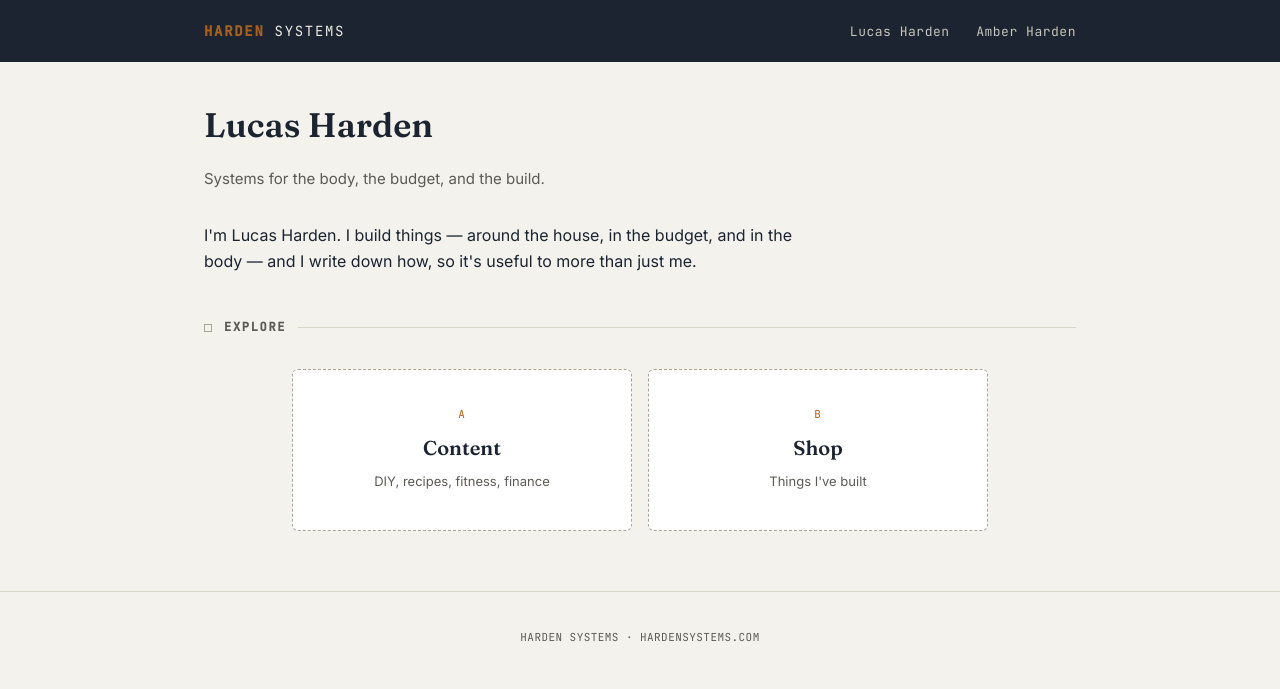
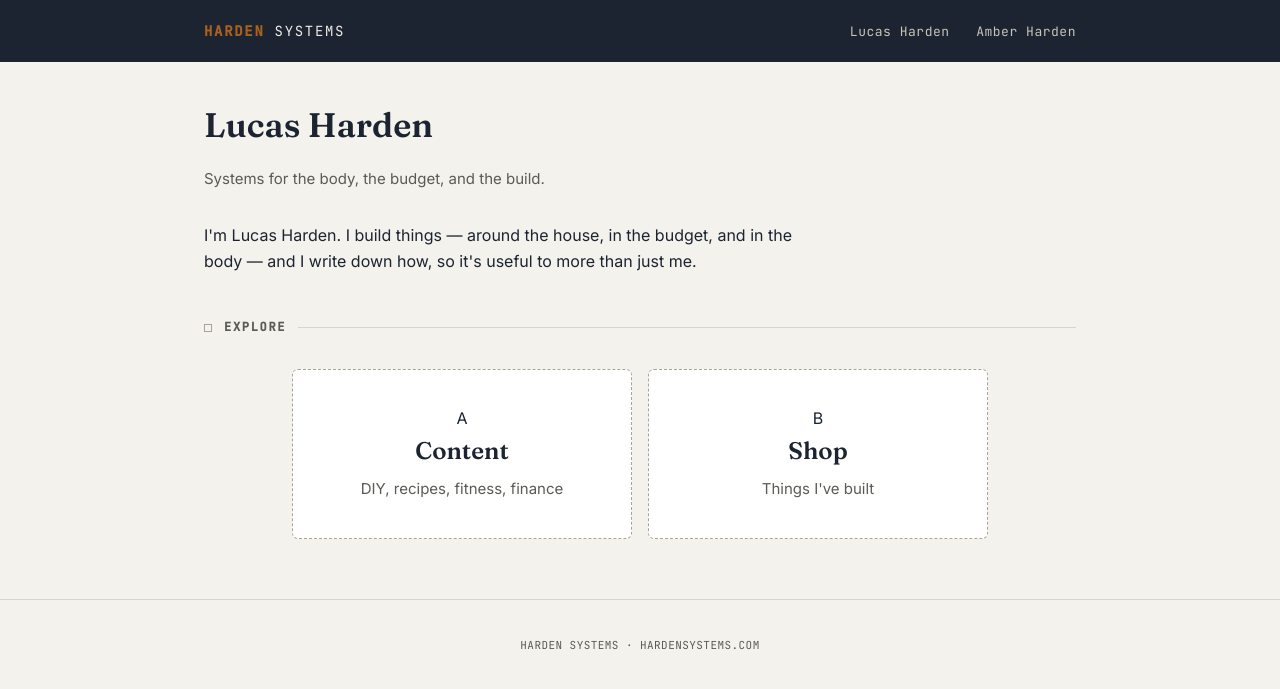
Before and after one commit to hardensystems/hardensystems.github.io, a Jekyll site: the page built from lucas-harden/index.md, in a window 1280 px wide. Shown: the top 689 px of the page. Built offline with Jekyll 4.4.1, drawn with Linux system fonts in a browser that asks for light colours.

Commit message:
Update style.css

```diff
--- a/assets/css/style.css
+++ b/assets/css/style.css
@@ -42,9 +42,8 @@ body{
 .doors .door{width:340px;padding:36px 24px}
 .door{background:var(--panel);border:1px dashed var(--line-strong);border-radius:6px;padding:26px 18px;text-align:center;text-decoration:none;color:var(--ink);transition:border-color .15s}
 .door:hover{border-color:var(--brass)}
-.door .num{font-family:var(--mono);font-size:11px;color:var(--brass);letter-spacing:.1em}
-.door h3{font-family:var(--serif);font-size:20px;margin:8px 0 4px;font-weight:600}
-.door span.sub{font-size:13px;color:var(--text-soft)}
+.door h3{font-family:var(--serif);font-size:24px;margin:0 0 6px;font-weight:600}
+.door span.sub{font-size:15px;color:var(--text-soft)}
 
 /* Section divider */
 .divider{display:flex;align-items:center;gap:12px;margin:44px 0 22px}
```
